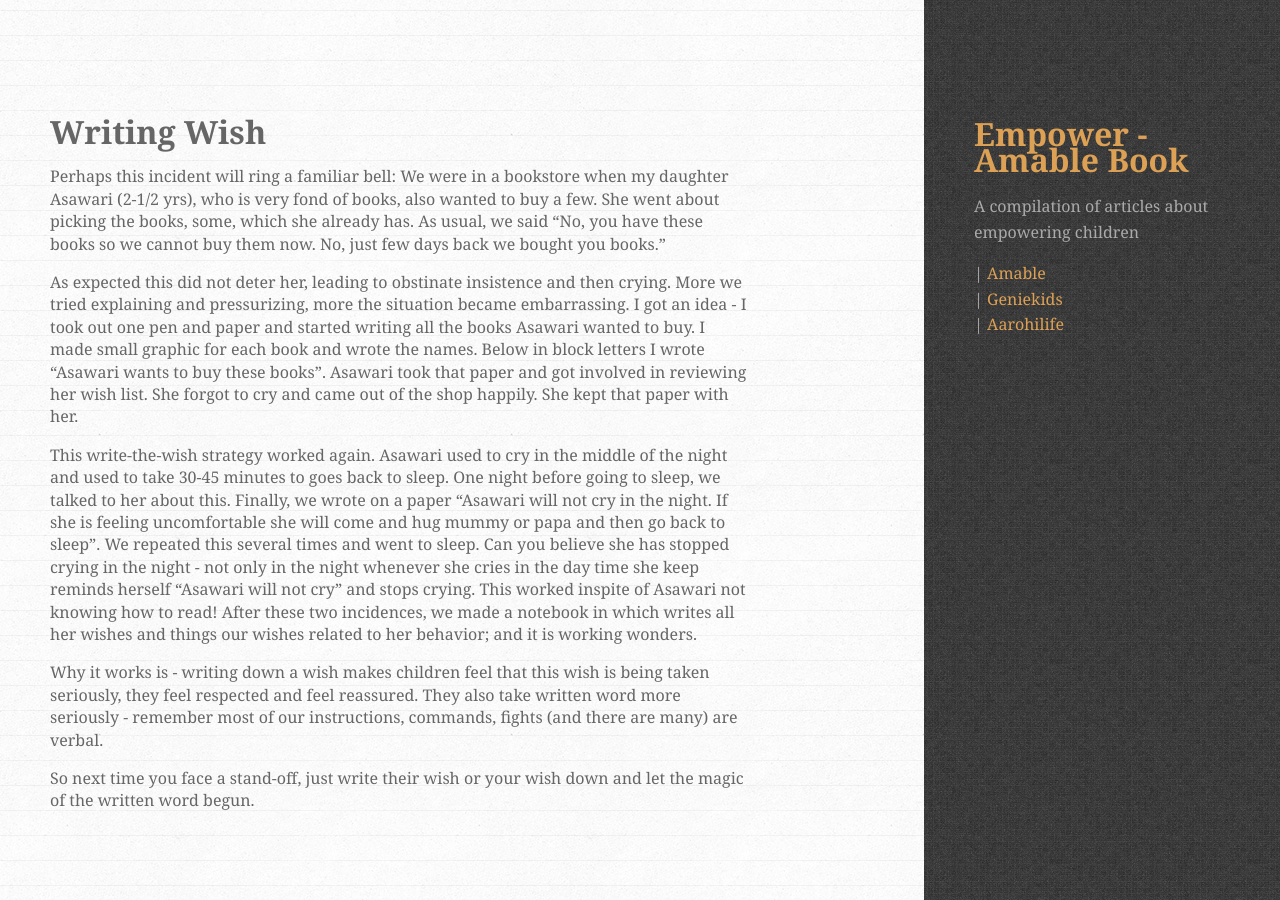
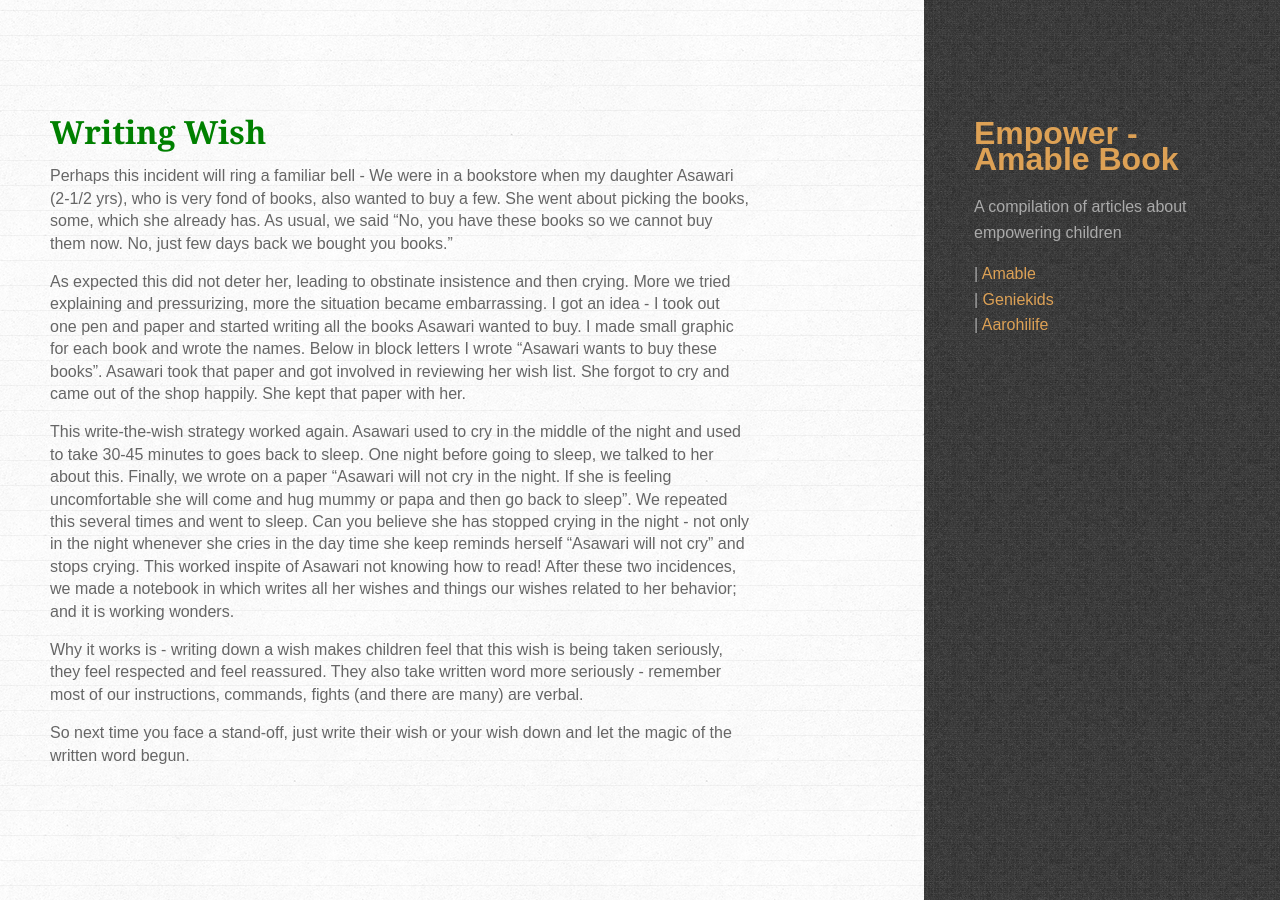
Before and after one commit to amitkaps/empower, a Jekyll site: the page built from _posts/2013-08-10-wish.md, in a window 1280 px wide. Built offline with Jekyll 4.4.1, drawn with Linux system fonts in a browser that asks for light colours; some web fonts are replaced.

Commit message:
updated fonts

```diff
--- a/_posts/2013-08-10-wish.md
+++ b/_posts/2013-08-10-wish.md
@@ -4,7 +4,7 @@ title: Writing Wish
 permalink: wish
 ---
 
-Perhaps this incident will ring a familiar bell: We were in a bookstore when my daughter Asawari (2-1/2 yrs), who is very fond of books, also wanted to buy a few. She went about picking the books, some, which she already has. As usual, we said "No, you have these books so we cannot buy them now. No, just few days back we bought you books.”
+Perhaps this incident will ring a familiar bell -  We were in a bookstore when my daughter Asawari (2-1/2 yrs), who is very fond of books, also wanted to buy a few. She went about picking the books, some, which she already has. As usual, we said "No, you have these books so we cannot buy them now. No, just few days back we bought you books.”
 
 As expected this did not deter her, leading to obstinate insistence and then crying. More we tried explaining and pressurizing, more the situation became embarrassing. I got an idea - I took out one pen and paper and started writing all the books Asawari wanted to buy. I made small graphic for each book and wrote the names. Below in block letters I wrote "Asawari wants to buy these books". Asawari took that paper and got involved in reviewing her wish list. She forgot to cry and came out of the shop happily. She kept that paper with her.
 
--- a/assets/css/main.css
+++ b/assets/css/main.css
@@ -1,3 +1,47 @@
+@font-face {
+  font-family: 'Cabin Sketch';
+  font-style: normal;
+  font-weight: 400;
+  src: local('Cabin Sketch Regular'), local('CabinSketch-Regular'),
+  url(http://themes.googleusercontent.com/static/fonts/cabinsketch/v5/d9fijO34zQajqQvl3YHRCaRDOzjiPcYnFooOUGCOsRk.woff) format('woff');
+}
+
+@font-face {
+  font-family: 'Cabin Sketch';
+  font-style: normal;
+  font-weight: 700;
+  src: local('CabinSketch Bold'), local('CabinSketch-Bold'),
+  url(http://themes.googleusercontent.com/static/fonts/cabinsketch/v5/ki3SSN5HMOO0-IOLOj069BAPw1J91axKNXP_-QX9CC8.woff) format('woff');
+}
+
+@font-face {
+  font-family: 'PT Sans';
+  font-style: normal;
+  font-weight: 400;
+  src: local('PT Sans'), local('PTSans-Regular'), url(http://themes.googleusercontent.com/static/fonts/ptsans/v5/7YGmE4Ls5b94ct65u07hVQLUuEpTyoUstqEm5AMlJo4.woff) format('woff');
+}
+
+@font-face {
+  font-family: 'PT Sans';
+  font-style: normal;
+  font-weight: 700;
+  src: local('PT Sans Bold'), local('PTSans-Bold'), url(http://themes.googleusercontent.com/static/fonts/ptsans/v5/0XxGQsSc1g4rdRdjJKZrNL3hpw3pgy2gAi-Ip7WPMi0.woff) format('woff');
+}
+
+@font-face {
+  font-family: 'PT Sans';
+  font-style: italic;
+  font-weight: 400;
+  src: local('PT Sans Italic'), local('PTSans-Italic'), url(http://themes.googleusercontent.com/static/fonts/ptsans/v5/PIPMHY90P7jtyjpXuZ2cLLO3LdcAZYWl9Si6vvxL-qU.woff) format('woff');
+}
+
+@font-face {
+  font-family: 'PT Sans';
+  font-style: italic;
+  font-weight: 700;
+  src: local('PT Sans Bold Italic'), local('PTSans-BoldItalic'), url(http://themes.googleusercontent.com/static/fonts/ptsans/v5/lILlYDvubYemzYzN7GbLkKRDOzjiPcYnFooOUGCOsRk.woff) format('woff');
+}
+
 html, body {
     margin: 0;
     padding: 0;
@@ -6,11 +50,17 @@ html, body {
 body {
     margin: 0 auto;
     position: relative;
-    font-family: georgia, times, serif;
+    font-family: 'PT Sans', sans-serif;
     font-size: 16px;
     line-height: 1.6em;
     background-image: url('../img/linedpaper.png');
     color: #666;
+}
+
+#main h1, h2, h3 {
+  font-family: Cabin Sketch, georgia, times, serif;
+  font-weight: 700;
+  color: green;
 }
 
 header {
```
